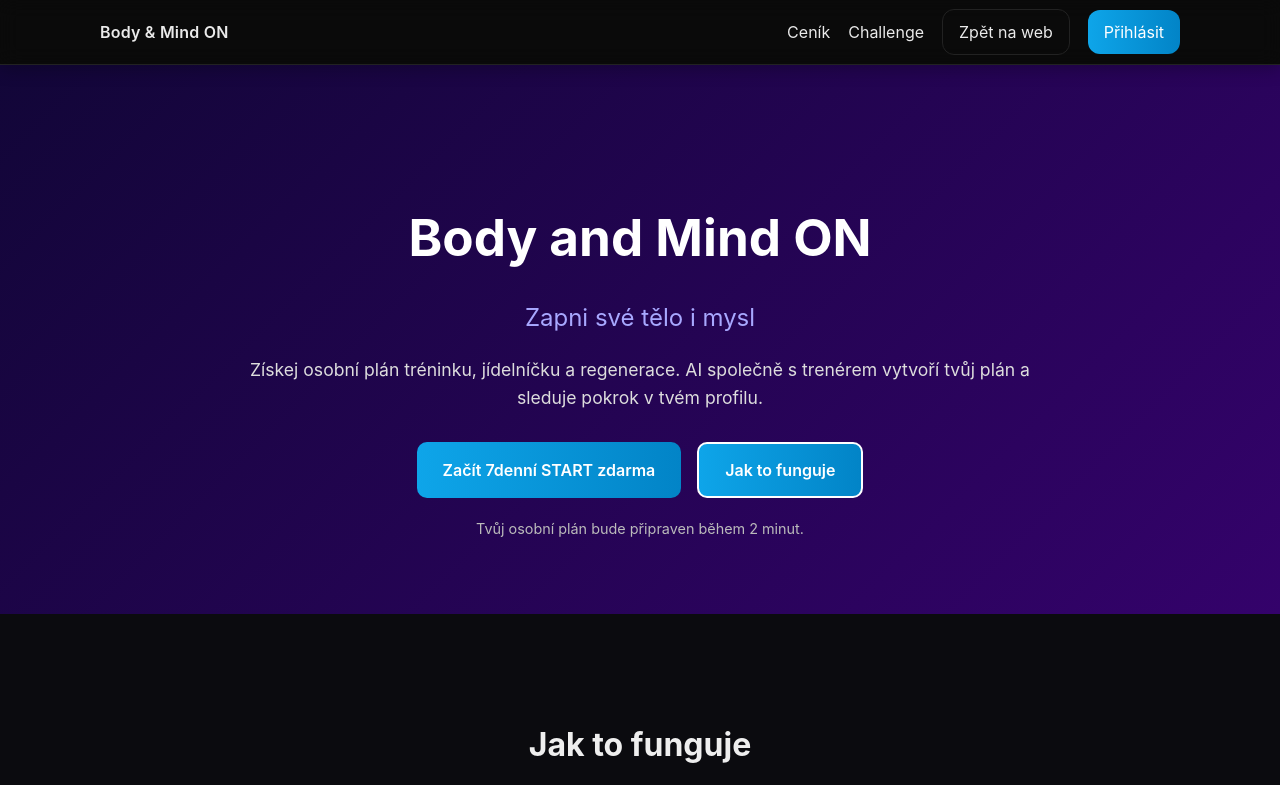
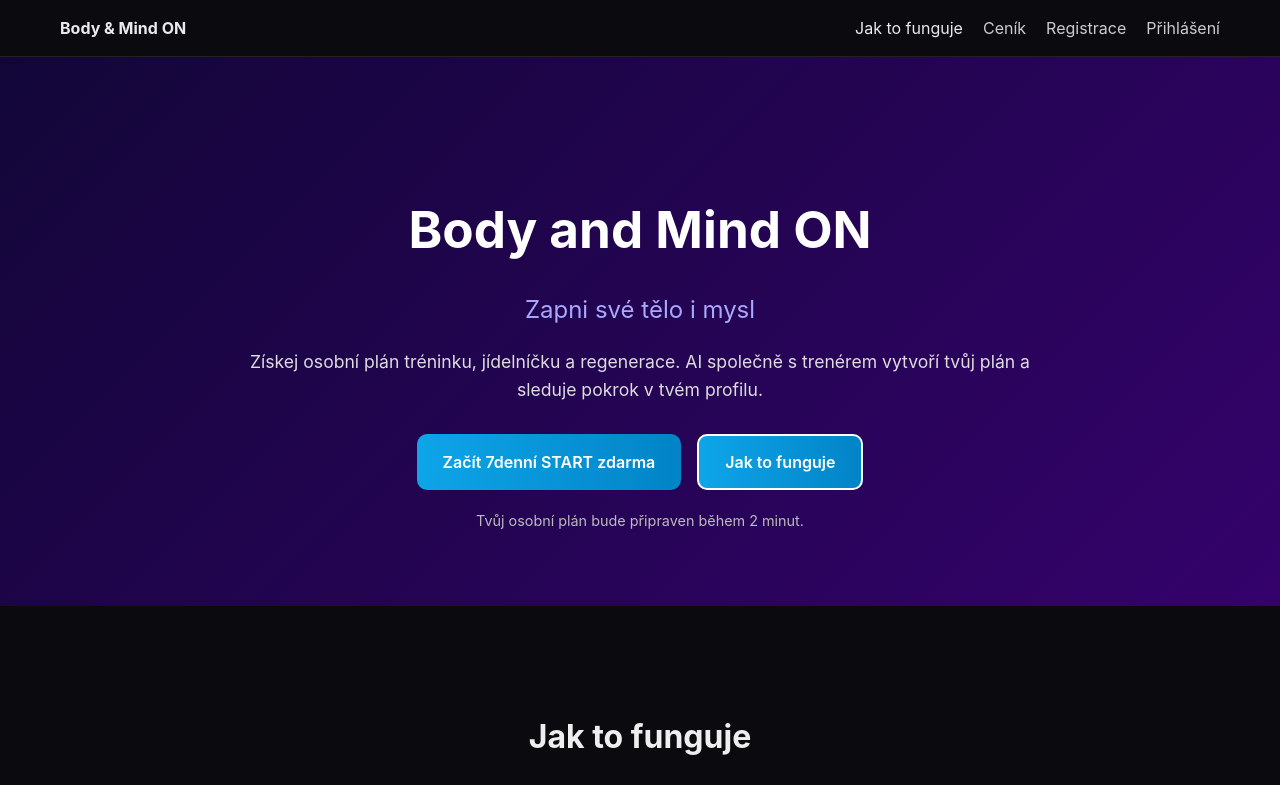
Before and after one commit to Progen-design/body-mind-on, a Next.js app: page / in a window 1280 px wide. Shown: the top 785 px of the page. Built offline with nearby package versions, Linux system fonts and the light colour scheme; no server answers.

Commit message:
Update Header.js

```diff
--- a/components/Header.js
+++ b/components/Header.js
@@ -1,20 +1,57 @@
 // /components/Header.js
-import Link from 'next/link'
+import Link from "next/link";
 
 export default function Header() {
   return (
-    <header className="site-header">
-      <div className="container nav">
-        <Link href="/" className="brand">
-          <span>Body & Mind ON</span>
+    <header className="header">
+      <div className="container">
+        <Link href="/" className="logo">
+          <strong>Body & Mind ON</strong>
         </Link>
-        <nav className="menu">
-          <Link href="/pricing">Ceník</Link>
-          <Link href="/challenge">Challenge</Link>
-          <a className="ghost" href="https://bodyandmindon.cz">Zpět na web</a>
-          <Link className="btn" href="/auth">Přihlásit</Link>
+        <nav>
+          <Link href="/#jak-to-funguje">Jak to funguje</Link>
+          <a href="https://app.bodyandmindon.cz/pricing">Ceník</a>
+          <a href="https://app.bodyandmindon.cz/register">Registrace</a>
+          <a href="https://app.bodyandmindon.cz">Přihlášení</a>
         </nav>
       </div>
+
+      <style jsx>{`
+        .header {
+          background: #0b0b0f;
+          border-bottom: 1px solid #222;
+          padding: 16px 24px;
+        }
+
+        .container {
+          max-width: 1200px;
+          margin: 0 auto;
+          display: flex;
+          justify-content: space-between;
+          align-items: center;
+        }
+
+        .logo {
+          font-size: 1.2rem;
+          color: #fff;
+          text-decoration: none;
+        }
+
+        nav {
+          display: flex;
+          gap: 20px;
+        }
+
+        nav a {
+          color: #ccc;
+          text-decoration: none;
+          transition: color 0.3s;
+        }
+
+        nav a:hover {
+          color: #fff;
+        }
+      `}</style>
     </header>
-  )
+  );
 }
```
